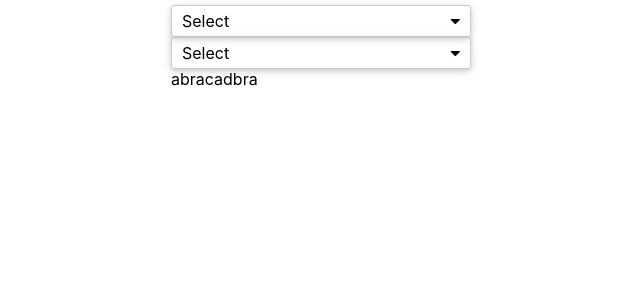
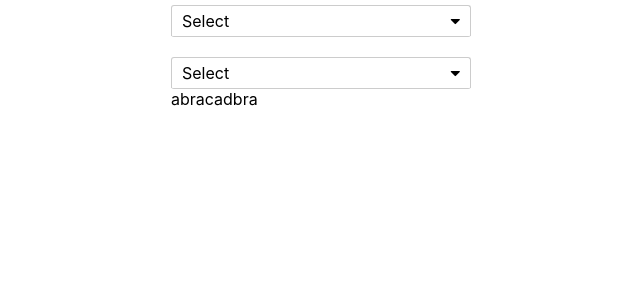
Before and after one commit to rajat-jaiswal-raw/Search, a React (Create React App) app: page / in a window 1280 px wide. Shown: the top 300 px of the page, without its empty margins (319-959 px from the left). Built offline with nearby package versions, Linux system fonts and the light colour scheme.

Commit message:
Overlay feature added

```diff
--- a/src/App.css
+++ b/src/App.css
@@ -1,4 +1,6 @@
 .App {
   margin: 5px auto auto;
+  /* display: flex;
+  justify-content: space-between; */
   width: 300px;
 }
--- a/src/App.js
+++ b/src/App.js
@@ -39,8 +39,13 @@ class App extends PureComponent {
     const { dataList, searchKey } = this.state;
     return (
       <div className="App">
-        <Dropdown dataList={dataList} searchKey={searchKey} displayKey="b" />
-        <Dropdown dataList={dataList} searchKey={searchKey} displayKey="b" />
+        <div className="abc">
+          <Dropdown dataList={dataList} searchKey={searchKey} displayKey="a" />
+        </div>
+        <br />
+        <div>
+          <Dropdown dataList={dataList} searchKey={searchKey} displayKey="b" />
+        </div>
         abracadbra
       </div>
     );
--- a/src/Dropdown/Dropdown.css
+++ b/src/Dropdown/Dropdown.css
@@ -1,10 +1,26 @@
 .Dropdown {
-  border: 1px solid #cccccc;
-  box-shadow: 0 2px 4px 0 rgba(34, 36, 38, 0.12), 0 2px 10px 0 rgba(34, 36, 38, 0.15);
+  box-shadow: 0 2px 4px 0 rgba(34, 36, 38, 0.12), 0 2px 10px 0 rgba(34, 36, 38, 0.15), none;
+  position: relative;
+  border-bottom: 1px solid #cccccc;
+  /* border-top: none; */
   border-radius: 3px;
 }
 
+.Dropdown-expanded {
+  box-sizing: border-box;
+  position: absolute;
+  width: 100%;
+  background-color: white;
+  z-index: 9999;
+  border: 1px solid #cccccc;
+  border-top: none;
+  border-radius: 0 0 3px 3px;
+}
+
 .Dropdown-head {
+  border: 1px solid #cccccc;
+  border-bottom: none;
+  border-radius: 3px 3px 0 0;
   text-align: center;
   display: flex;
   align-items: center;
@@ -27,6 +43,7 @@
 }
 
 .Dropdown-option {
+  white-space: nowrap;
   border-top: 1.5px solid #dddddd;
   overflow: hidden;
   padding: 5px 10px;
@@ -39,10 +56,6 @@
   background-color: #e5e5e5;
 }
 
-.Dropdown-expanded {
-  z-index: 2;
-}
-
 .Dropdown-all-options {
   padding: 5px;
   max-height: 150px;
```
